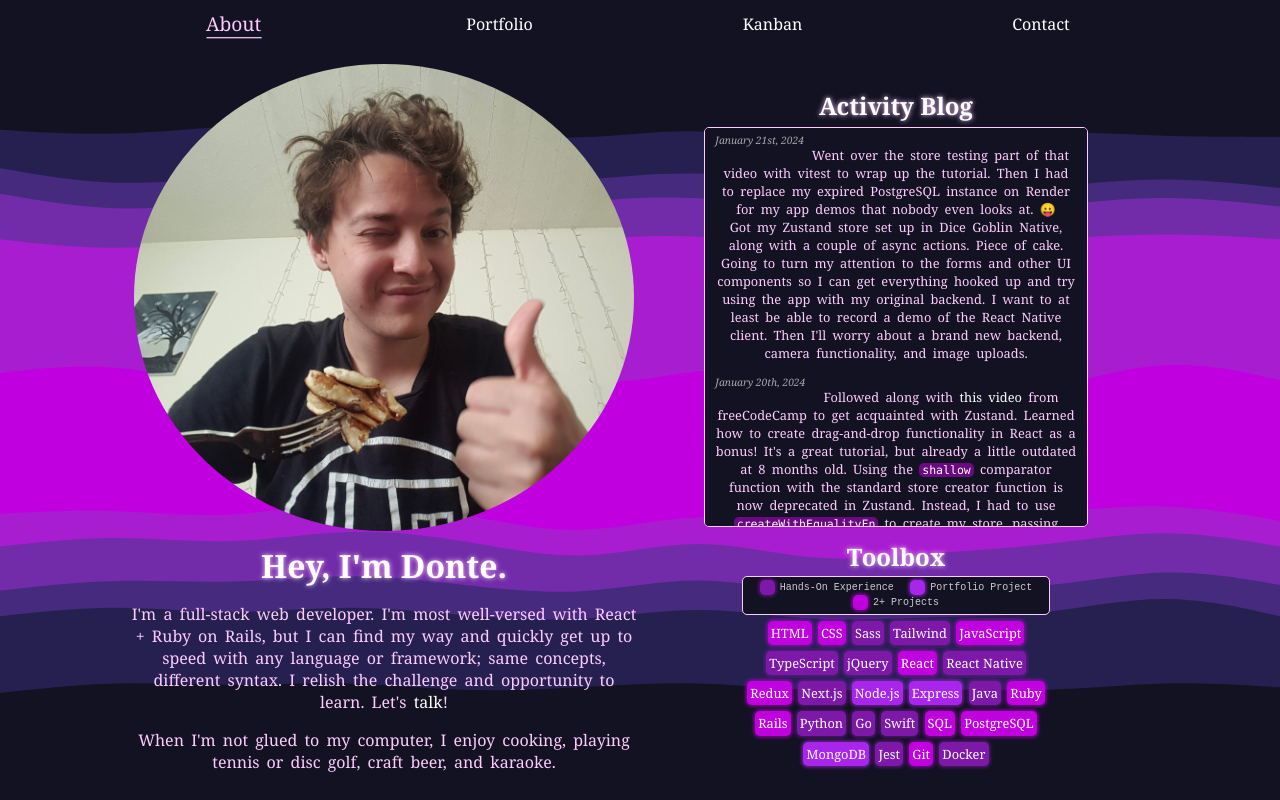
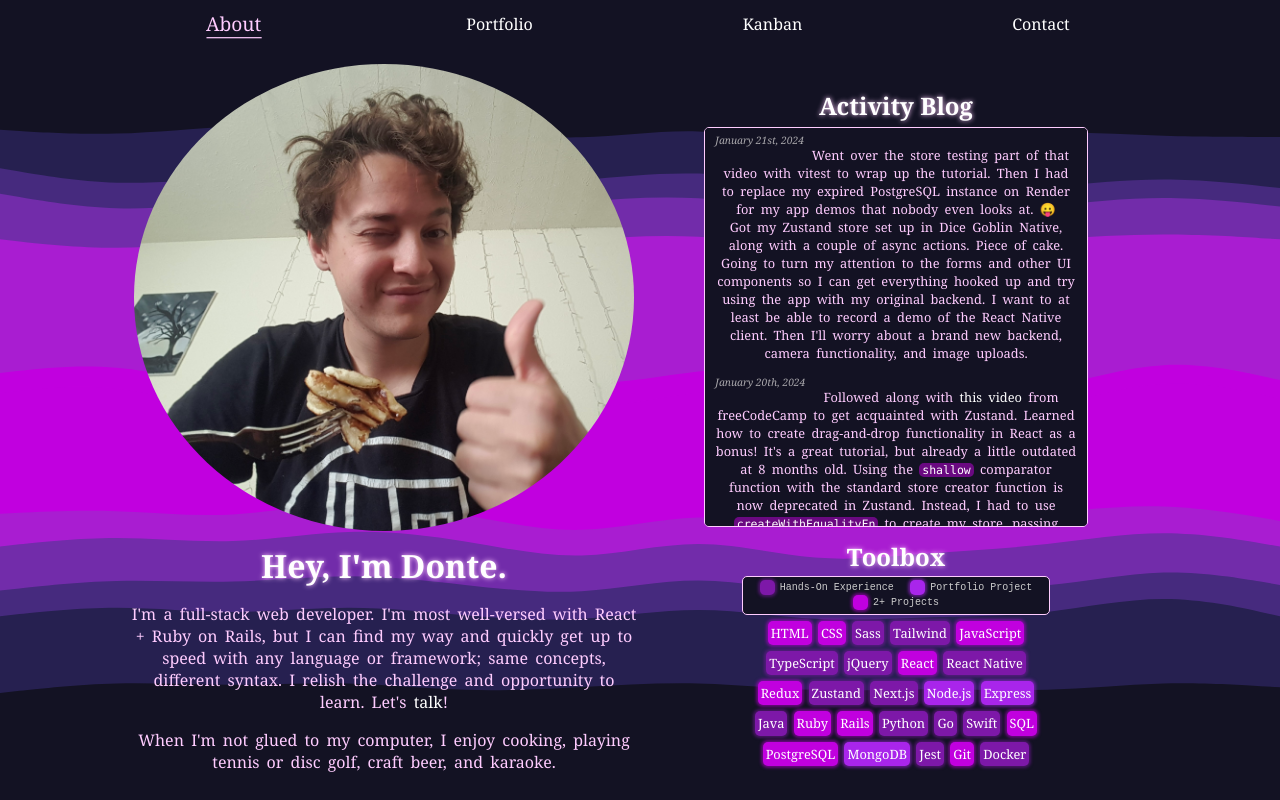
Before and after one commit to dawnteigh/dawnteigh.github.io, a React (Create React App) app: page /#/ in a window 1280 px wide. Built offline with nearby package versions, Linux system fonts and the light colour scheme.

Commit message:
add Zustand to toolbox

```diff
--- a/src/data/skills.js
+++ b/src/data/skills.js
@@ -38,6 +38,10 @@ export const skills = [
   {
     skill: "Redux",
     level: "three"
+  },
+  {
+    skill: "Zustand",
+    level: "one"
   },
   {
     skill: "Next.js",
```
